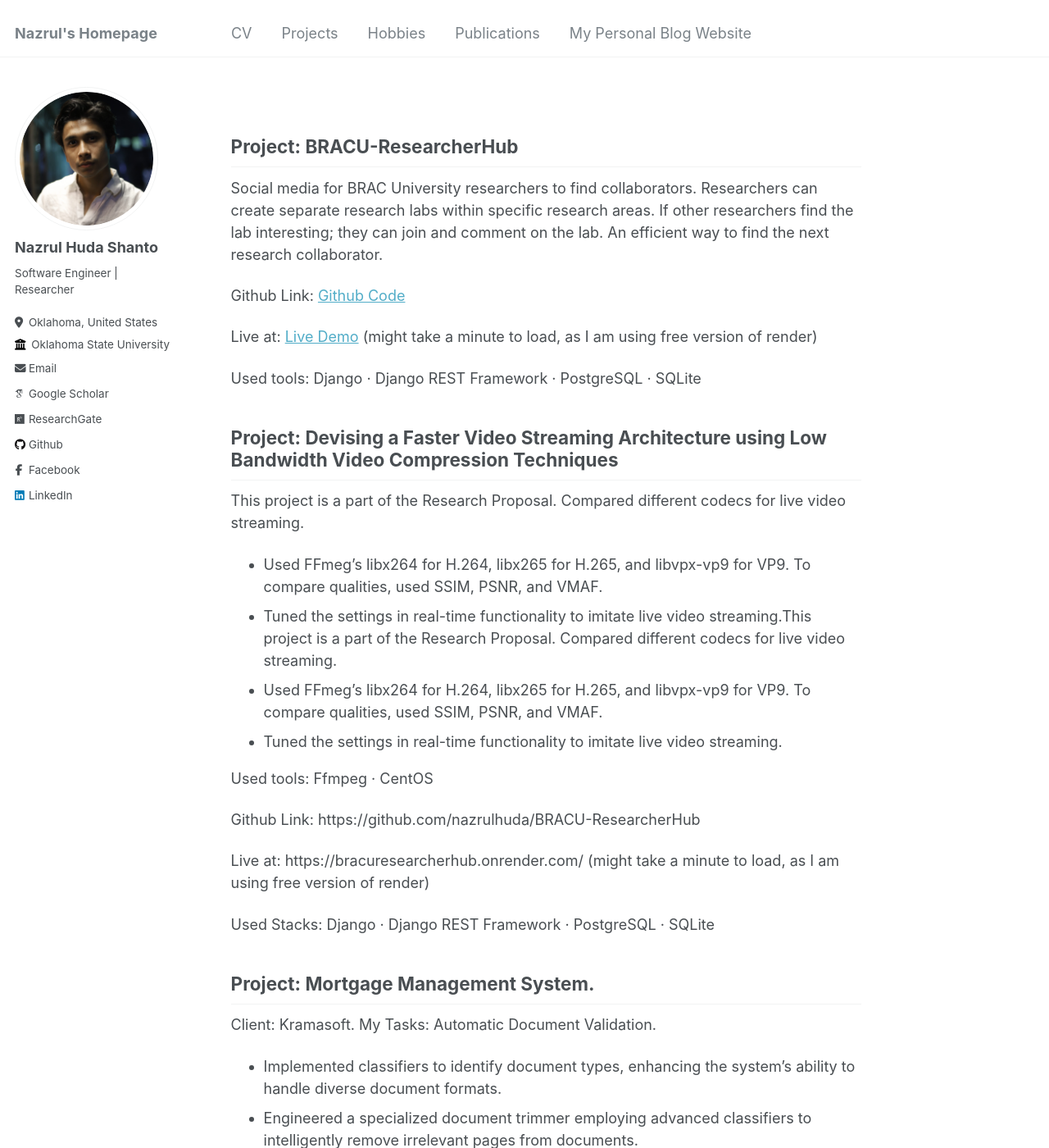
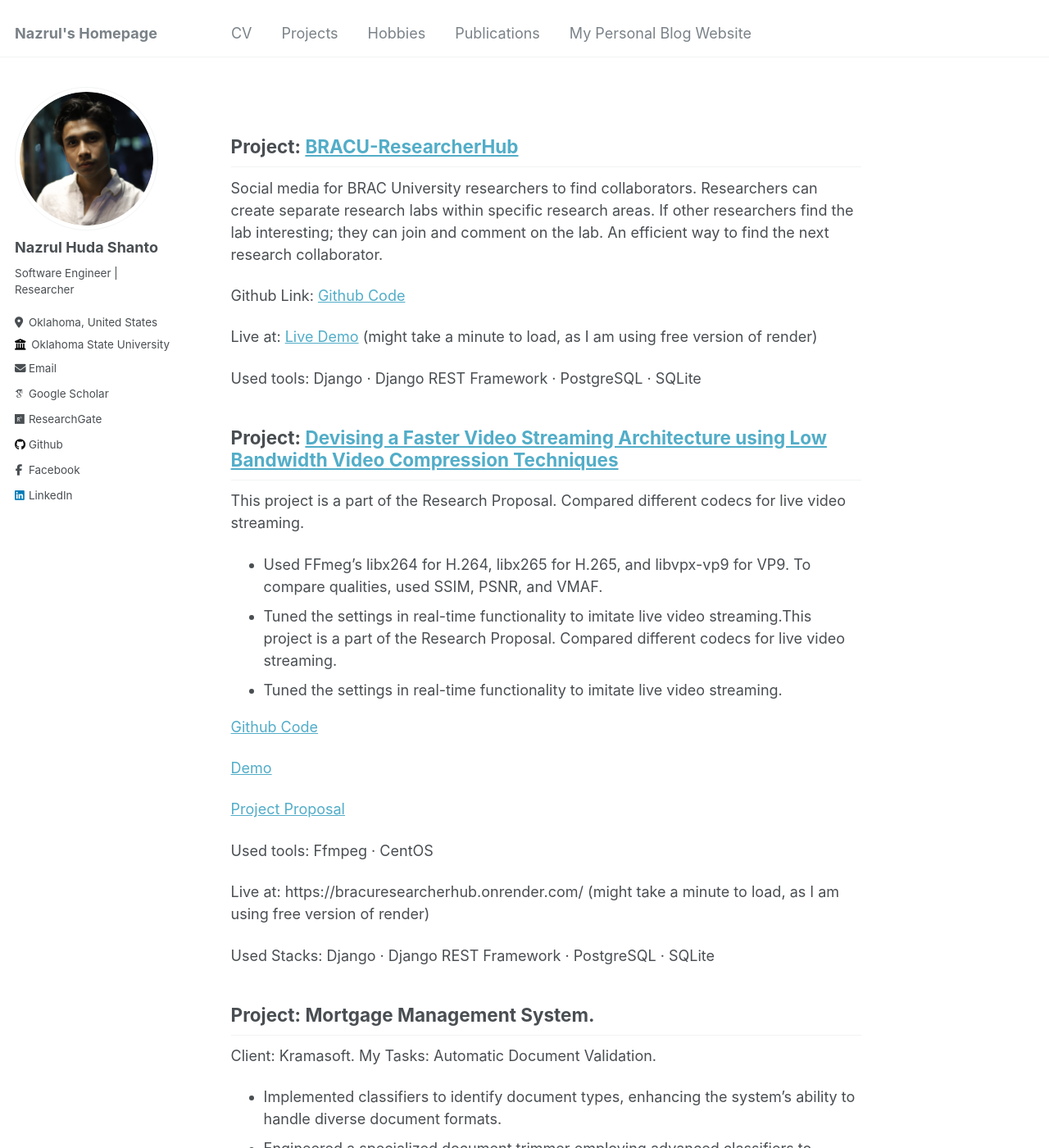
Before and after one commit to nazrulhuda/portfolio, a Jekyll site: the page built from _pages/project.md, in a window 1280 px wide and 1400 px high. Shown: the whole window at 82% size. Built offline with Jekyll 4.4.1, drawn with Linux system fonts in a browser that asks for light colours; some web fonts are replaced.

Commit message:
first commit

```diff
--- a/_pages/project.md
+++ b/_pages/project.md
@@ -7,7 +7,7 @@ redirect_from:
   - /project.html
 ---
 
-## Project: BRACU-ResearcherHub
+## Project: [BRACU-ResearcherHub](https://github.com/nazrulhuda/BRACU-ResearcherHub)
 
 Social media for BRAC University researchers to find collaborators. Researchers can create separate research labs within specific research areas. If other researchers find the lab interesting; they can join and comment on the lab. An efficient way to find the next research collaborator.
 
@@ -18,19 +18,25 @@ Live at: [Live Demo](https://bracuresearcherhub.onrender.com/) (might take a min
 Used tools: Django · Django REST Framework · PostgreSQL · SQLite
 
 
-## Project: Devising a Faster Video Streaming Architecture using Low Bandwidth Video Compression Techniques
+## Project: [Devising a Faster Video Streaming Architecture using Low Bandwidth Video Compression Techniques](https://github.com/nazrulhuda/video-codec-for-live-streaming)
 
 This project is a part of the Research Proposal. Compared different codecs for live video streaming.
 
 - Used FFmeg’s libx264 for H.264, libx265 for H.265, and libvpx-vp9 for VP9. To compare qualities, used SSIM, PSNR,
 and VMAF.
 - Tuned the settings in real-time functionality to imitate live video streaming.This project is a part of the Research Proposal. Compared different codecs for live video streaming.
-- Used FFmeg’s libx264 for H.264, libx265 for H.265, and libvpx-vp9 for VP9. To compare qualities, used SSIM, PSNR, and VMAF.
 - Tuned the settings in real-time functionality to imitate live video streaming.
+
+[Github Code](https://github.com/nazrulhuda/video-codec-for-live-streaming)
+
+[Demo](https://drive.google.com/drive/folders/1suAXftI_kIxC6uC3wOEdZ9SXCUqj-kDD)
+
+[Project Proposal](https://drive.google.com/file/d/1N-N8vKTUDKGdihXKxqsE0Rm-IeuU5Rmt/view)
+
+
 
 Used tools: Ffmpeg · CentOS
 
-Github Link: https://github.com/nazrulhuda/BRACU-ResearcherHub
 
 Live at: https://bracuresearcherhub.onrender.com/ (might take a minute to load, as I am using free version of render)
 
```
